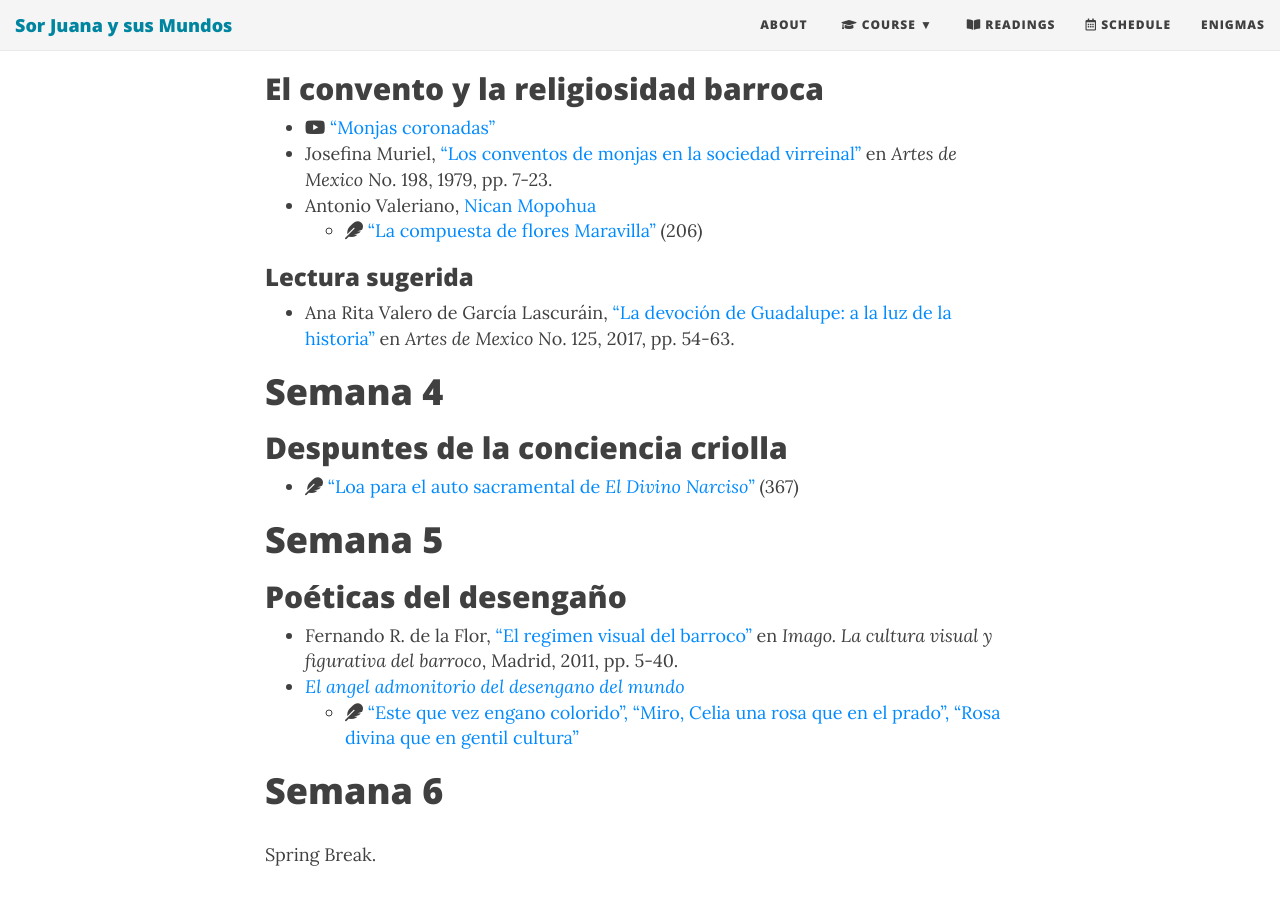
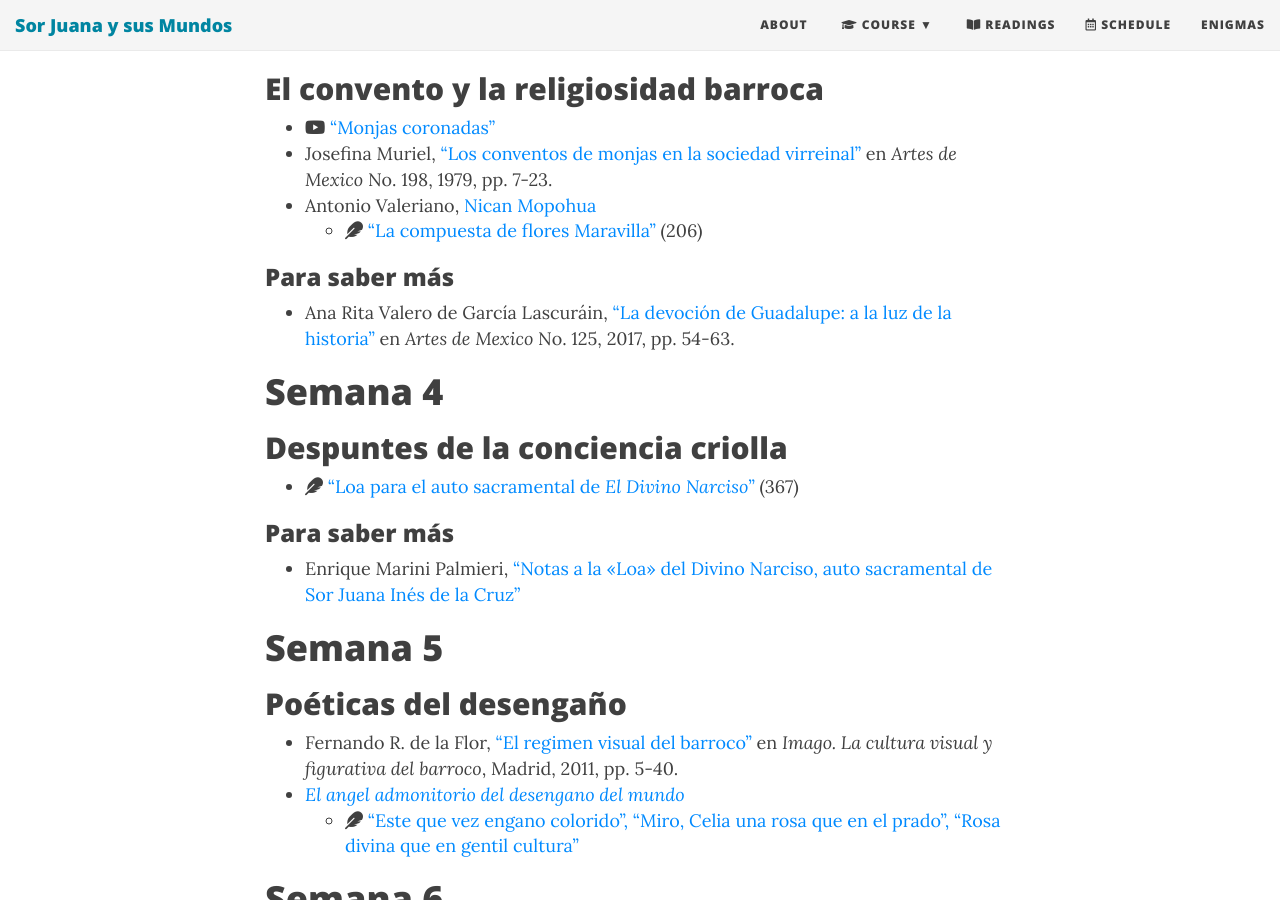
Before and after one commit to Hipomenes/sorjuana, a Jekyll site: the page built from syllabus.md, in a window 1280 px wide and 900 px high, scrolled down 1799 px. Built offline with Jekyll 4.4.1, drawn with Linux system fonts in a browser that asks for light colours; nearby versions of some CDN libraries.

Commit message:
Update syllabus.md

```diff
--- a/syllabus.md
+++ b/syllabus.md
@@ -44,7 +44,7 @@ bigimg: http://www.ilovelibraries.org/sites/default/files/palafoxianazoom.png
 - Antonio Valeriano, [Nican Mopohua](https://bushare-my.sharepoint.com/:b:/g/personal/dhcg_bu_edu/ERFq1dozDdBMn16lYaR5gbMBGX7r2A4bDusZ4m5wVNU72w?e=GDktDp)
     - <i class="fas fa-feather"></i> ["La compuesta de flores Maravilla"](https://bushare-my.sharepoint.com/:b:/g/personal/dhcg_bu_edu/EXRxsgepmypGjSL2MeMEDu4BlcoU_x-w03HAM4uQyF0F9g?e=Q2SEhK) (206)
 
-### Lectura sugerida
+### Para saber más
 
 -  Ana Rita Valero de García Lascuráin, ["La devoción de Guadalupe: a la luz de la historia"]() en *Artes de Mexico* No. 125, 2017, pp. 54-63.
 
@@ -52,6 +52,10 @@ bigimg: http://www.ilovelibraries.org/sites/default/files/palafoxianazoom.png
 ## Despuntes de la conciencia criolla
 
 - <i class="fas fa-feather"></i> ["Loa para el auto sacramental de *El Divino Narciso*"]() (367)
+
+### Para saber más
+
+- Enrique Marini Palmieri, ["Notas a la «Loa» del Divino Narciso, auto sacramental de Sor Juana Inés de la Cruz"](https://pdfs.semanticscholar.org/03f0/5fb9ac25560c8fbbf5462e7ff3641691594f.pdf)
 
 # Semana 5
 ## Poéticas del desengaño
```
